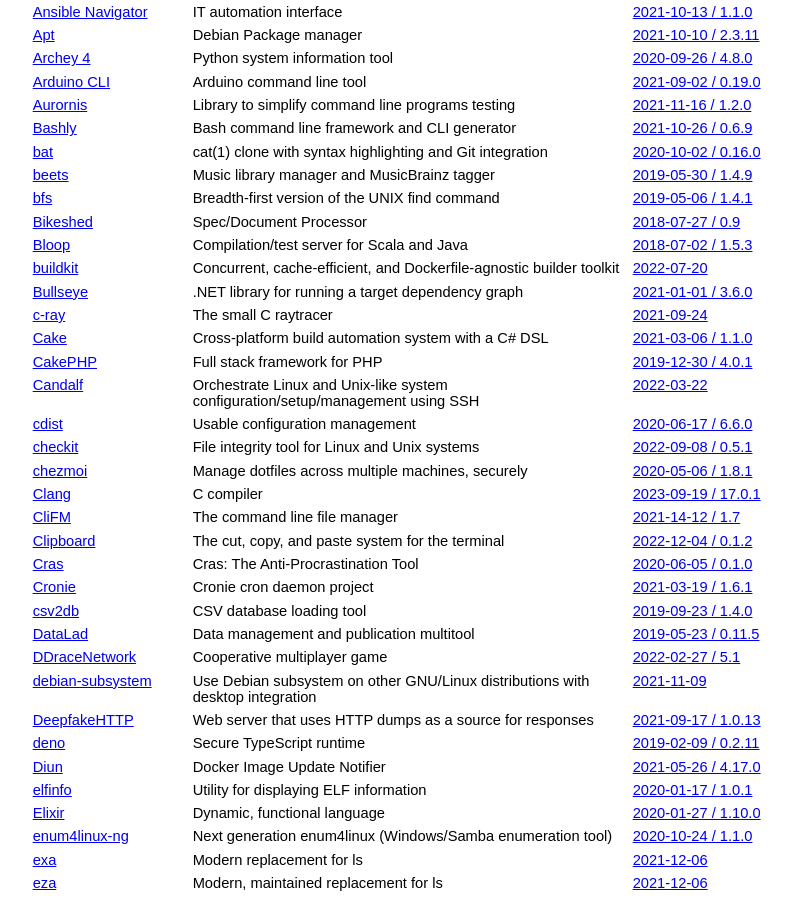
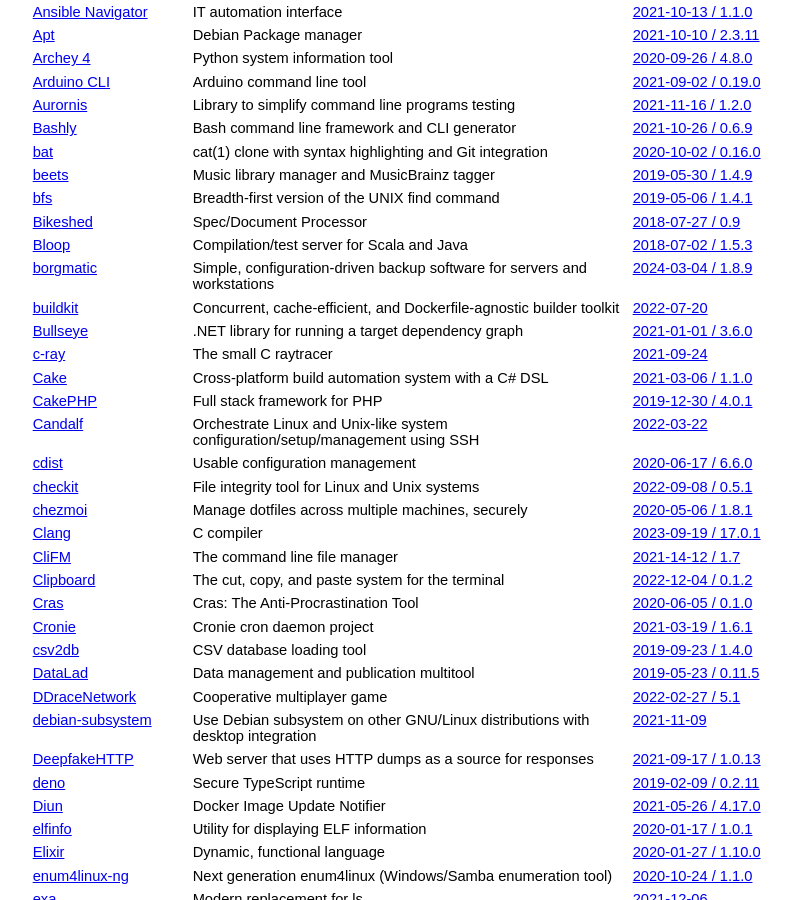
Before and after one commit to jcs/no_color, a Jekyll site: the page built from index.md, in a window 1280 px wide and 900 px high, scrolled down 2583 px. Shown: the whole window, without its empty margins (211-1003 px from the left). Built offline with Jekyll 4.4.1, drawn with Linux system fonts in a browser that asks for light colours; our own code applies the rules of GitHub Pages for plain Markdown files.

Commit message:
Add borgmatic (#279)

```diff
--- a/index.md
+++ b/index.md
@@ -154,6 +154,7 @@ color by default via `NO_COLOR`.
 | [bfs](https://github.com/tavianator/bfs) | Breadth-first version of the UNIX find command | [2019-05-06 / 1.4.1](https://github.com/tavianator/bfs/releases/tag/1.4.1) |
 | [Bikeshed](https://github.com/tabatkins/bikeshed) | Spec/Document Processor | [2018-07-27 / 0.9](https://github.com/tabatkins/bikeshed/commit/04ea123d607a8d4bed692ad73dda1cb343bb5bbe) |
 | [Bloop](https://github.com/scalacenter/bloop) | Compilation/test server for Scala and Java | [2018-07-02 / 1.5.3](https://github.com/scalacenter/bloop/pull/555/commits/ff6f17a0155633f86440e10d7889f077e7fbc91c) |
+| [borgmatic](https://torsion.org/borgmatic) | Simple, configuration-driven backup software for servers and workstations | [2024-03-04 / 1.8.9](https://projects.torsion.org/borgmatic-collective/borgmatic/commit/16bc0de3fb76f027c81353899d4e7a4d6b386dbc) |
 | [buildkit](https://github.com/moby/buildkit) | Concurrent, cache-efficient, and Dockerfile-agnostic builder toolkit | [2022-07-20](https://github.com/moby/buildkit/commit/ebb1e827178a763f7f1150fc5a80a9b4f993d02f) |
 | [Bullseye](https://github.com/adamralph/bullseye) | .NET library for running a target dependency graph | [2021-01-01 / 3.6.0](https://github.com/adamralph/bullseye/blob/master/CHANGELOG.md#360) |
 | [c-ray](https://github.com/vkoskiv/c-ray) | The small C raytracer | [2021-09-24](https://github.com/vkoskiv/c-ray/commit/cd321107a650c68bfa62911f8baf691397e28898) |
```
